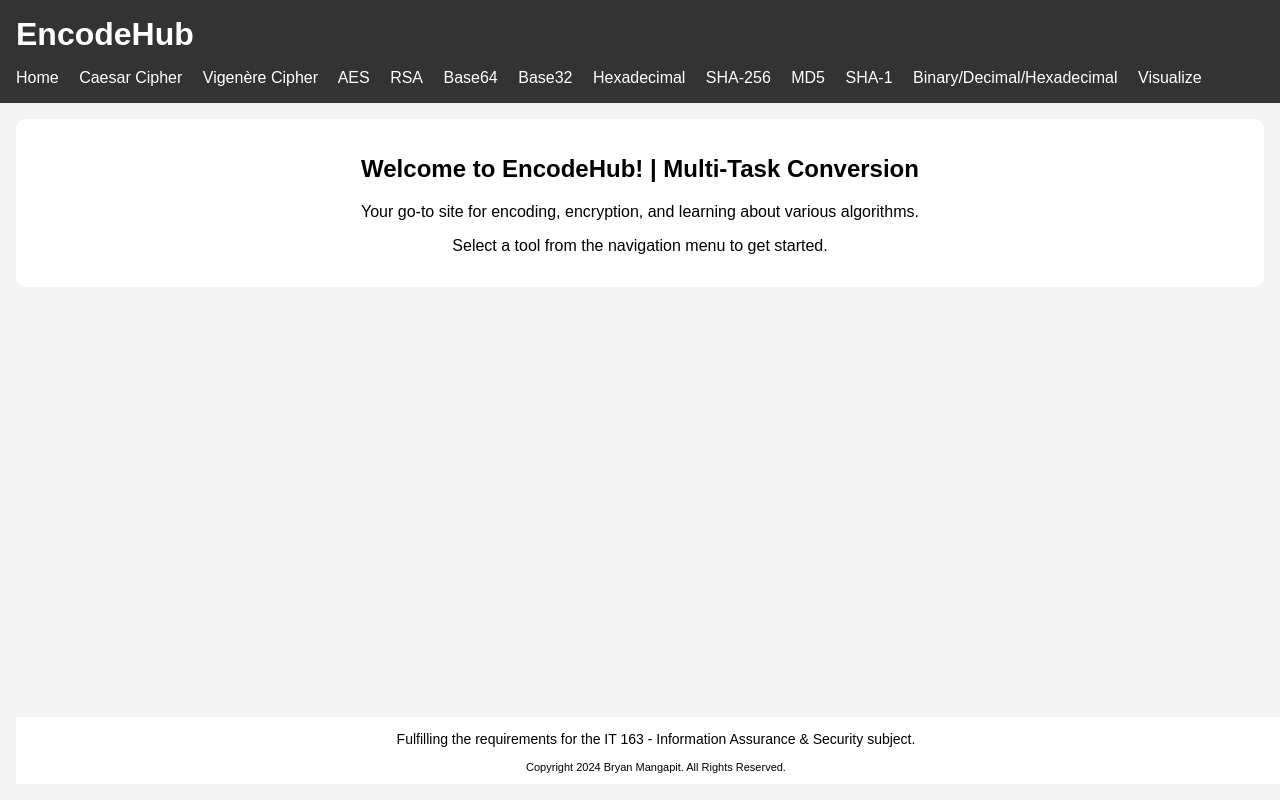
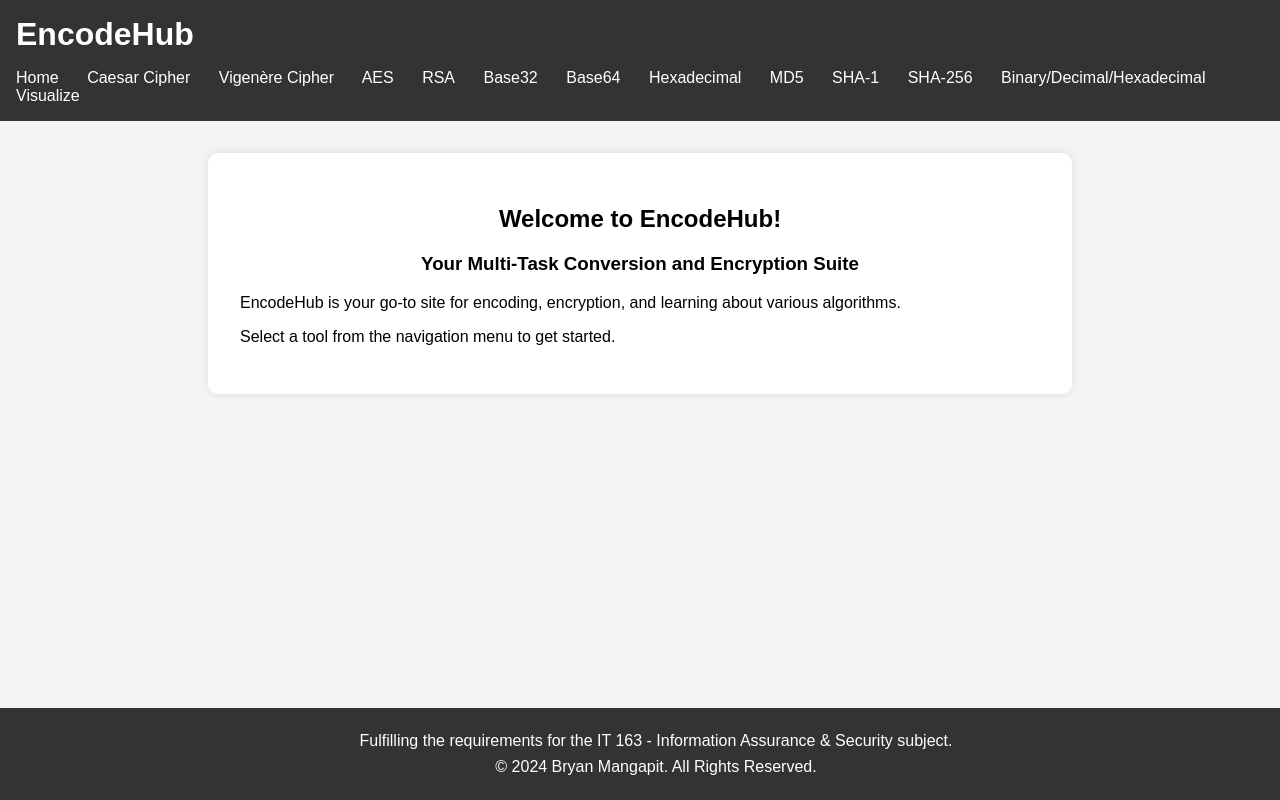
Before and after one commit to bruhhhyannnn/Multi-Tool-Cryptography-Suite, a PHP site: page / in a window 1280 px wide. Run offline with PHP 8.4, Linux system fonts and the light colour scheme.

Commit message:
did little redesign

```diff
--- a/index.html
+++ b/index.html
@@ -5,18 +5,18 @@
 	<meta charset="UTF-8">
 	<meta name="viewport" content="width=device-width, initial-scale=1.0">
 	<title>EncodeHub - Home</title>
-	<link rel="stylesheet" href="styles/styles.css">
+	<link rel="stylesheet" href="styles.css">
 </head>
 
 <body>
 
 	<div id="header"></div>
-	<main class="main_dash">
-		<h2>Welcome to EncodeHub! | Multi-Task Conversion</h2>
-		<p>Your go-to site for encoding, encryption, and learning about various
-			algorithms.</p>
-		<p>Select a tool from the navigation menu to get started.</p>
-	</main>
+	<main>
+			<h2>Welcome to EncodeHub!</h2>
+			<h3>Your Multi-Task Conversion and Encryption Suite</h3>
+			<p>EncodeHub is your go-to site for encoding, encryption, and learning about various algorithms.</p>
+			<p>Select a tool from the navigation menu to get started.</p>
+		</main>
 
 	<div id="footer"></div>
 
--- a/layout/footer.php
+++ b/layout/footer.php
@@ -1,35 +1,6 @@
-<!DOCTYPE html>
-<html lang="en">
-
-<head>
-	<meta charset="UTF-8">
-	<meta name="viewport" content="width=device-width, initial-scale=1.0">
-	<title>EncodeIt - Home</title>
-	<style>
-		.footer {
-			position: fixed;
-			left: 0;
-			bottom: 0;
-			width: 100%;
-			margin: 1rem;
-			background-color: white;
-			text-align: center;
-			font-size: 14px;
-		}
-
-		#copyright {
-			font-size: 11px;
-		}
-	</style>
-</head>
-
-<body>
-	<footer>
-		<div class="footer">
-			<p>Fulfilling the requirements for the IT 163 - Information Assurance & Security subject.</p>
-			<p id="copyright">Copyright 2024 Bryan Mangapit. All Rights Reserved.</p>
-		</div>
-	</footer>
-</body>
-
-</html>
+<footer>
+	<div class="footer">
+		<p>Fulfilling the requirements for the IT 163 - Information Assurance & Security subject.</p>
+		<p>&copy; 2024 Bryan Mangapit. All Rights Reserved.</p>
+	</div>
+</footer>
--- a/layout/header.php
+++ b/layout/header.php
@@ -1,42 +1,28 @@
-<!DOCTYPE html>
-<html lang="en">
-
-<head>
-	<meta charset="UTF-8">
-	<meta name="viewport" content="width=device-width, initial-scale=1.0">
-	<title>EncodeHub - Home</title>
-</head>
-
-<body>
 <header>
 	<h1>EncodeHub</h1>
 	<nav>
 		<a href="/hacking_conversions_website/index.html">Home</a>
+
 		<!-- <h2>Encryption/Decryption</h2> -->
 		<a href="/hacking_conversions_website/public/caesar.php">Caesar Cipher</a>
 		<a href="/hacking_conversions_website/public/vigenere.php">Vigenère Cipher</a>
-			<a href="aes.php">AES</a>
-			<a href="rsa.php">RSA</a>
+		<a href="/hacking_conversions_website/public/aes.php">AES</a>
+		<a href="/hacking_conversions_website/public/rsa.php">RSA</a>
 
 		<!-- <h2>Encoding/Decoding</h2> -->
-			<a href="base64.php">Base64</a>
-			<a href="base32.php">Base32</a>
-			<a href="hex.php">Hexadecimal</a>
+		<a href="/hacking_conversions_website/public/base32.php">Base32</a>
+		<a href="/hacking_conversions_website/public/base64.php">Base64</a>
+		<a href="/hacking_conversions_website/public/hex.php">Hexadecimal</a>
 
 		<!-- <h2>Hashing</h2> -->
-			<a href="sha256.php">SHA-256</a>
-			<a href="md5.php">MD5</a>
-			<a href="sha1.php">SHA-1</a>
+		<a href="/hacking_conversions_website/public/md5.php">MD5</a>
+		<a href="/hacking_conversions_website/public/sha1.php">SHA-1</a>
+		<a href="/hacking_conversions_website/public/sha256.php">SHA-256</a>
 
 		<!-- <h2>Numerical Conversions</h2> -->
-			<a href="binary.php">Binary/Decimal/Hexadecimal</a>
+		<a href="/hacking_conversions_website/public/binary.php">Binary/Decimal/Hexadecimal</a>
 
 		<!-- <h2>Visualization</h2> -->
-			<a href="visualize.php">Visualize</a>
-
-			<!-- more links -->
+		<a href="/hacking_conversions_website/public/visualize.php">Visualize</a>
 	</nav>
 </header>
-</body>
-
-</html>
--- /dev/null
+++ b/styles.css
@@ -0,0 +1,54 @@
+body {
+    font-family: Arial, sans-serif;
+    margin: 0;
+    padding: 0;
+    background-color: #f4f4f4;
+}
+
+header {
+	background-color: #333;
+	color: white;
+	padding: 1rem;
+}
+
+header h1 {
+	margin: 0;
+}
+
+nav {
+	margin-top: 1rem;
+}
+
+nav a {
+	color: white;
+	text-decoration: none;
+	margin-right: 1.5rem;
+}
+
+main {
+    padding: 2rem;
+    background-color: white;
+    margin: 2rem auto;
+    border-radius: 10px;
+    max-width: 800px;
+    box-shadow: 0 0 10px rgba(0, 0, 0, 0.1);
+}
+
+h2, h3 {
+    text-align: center;
+}
+
+footer {
+    background-color: #333;
+    color: white;
+    text-align: center;
+    padding: 1rem;
+    position: fixed;
+    left: 0;
+    bottom: 0;
+    width: 100%;
+}
+
+.footer p {
+    margin: 0.5rem 0;
+}
--- a/styles/styles.css
+++ /dev/null
@@ -1,78 +0,0 @@
-body {
-	font-family: Arial, sans-serif;
-	margin: 0;
-	padding: 0;
-	background-color: #f4f4f4;
-}
-
-header {
-	background-color: #333;
-	color: white;
-	padding: 1rem;
-}
-
-header h1 {
-	margin: 0;
-}
-
-nav {
-	margin-top: 1rem;
-}
-
-nav a {
-	color: white;
-	text-decoration: none;
-	margin-right: 1rem;
-}
-
-main {
-	padding: 1rem;
-	background-color: white;
-	margin: 1rem;
-	border-radius: 10px;
-}
-
-.main_dash {
-	padding: 1rem;
-	background-color: white;
-	margin: 1rem;
-	border-radius: 10px;
-	text-align: center;
-}
-
-form {
-	margin-top: 1rem;
-}
-
-label {
-	display: block;
-	margin-bottom: 0.5rem;
-}
-
-textarea,
-input[type="number"],
-select {
-	width: 100%;
-	padding: 0.5rem;
-	margin-bottom: 1rem;
-}
-
-button {
-	padding: 0.5rem 1rem;
-	background-color: #333;
-	color: white;
-	border: none;
-	cursor: pointer;
-}
-
-button:hover {
-	background-color: #555;
-}
-
-#result {
-	margin-top: 1rem;
-}
-
-#result h3 {
-	margin-top: 0;
-}
```
Lines whose indentation alone changed are shown as unchanged.
